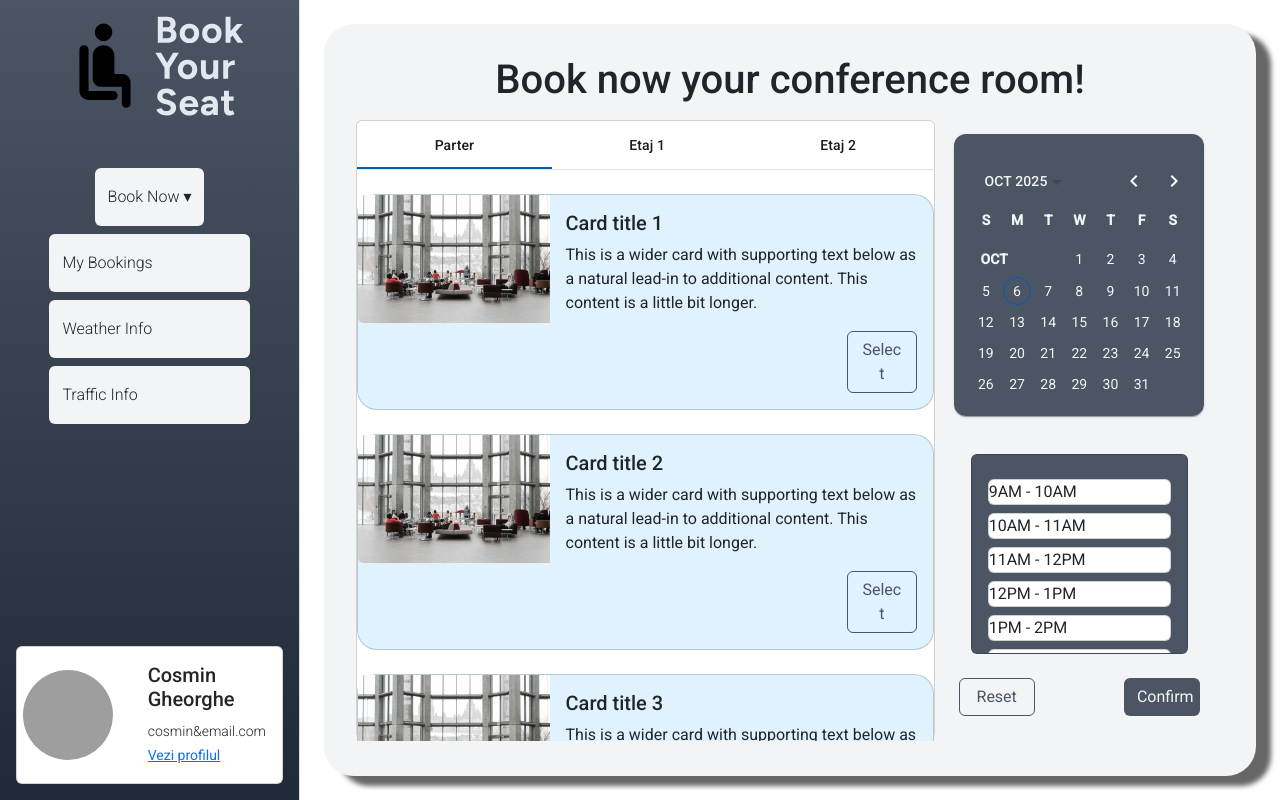
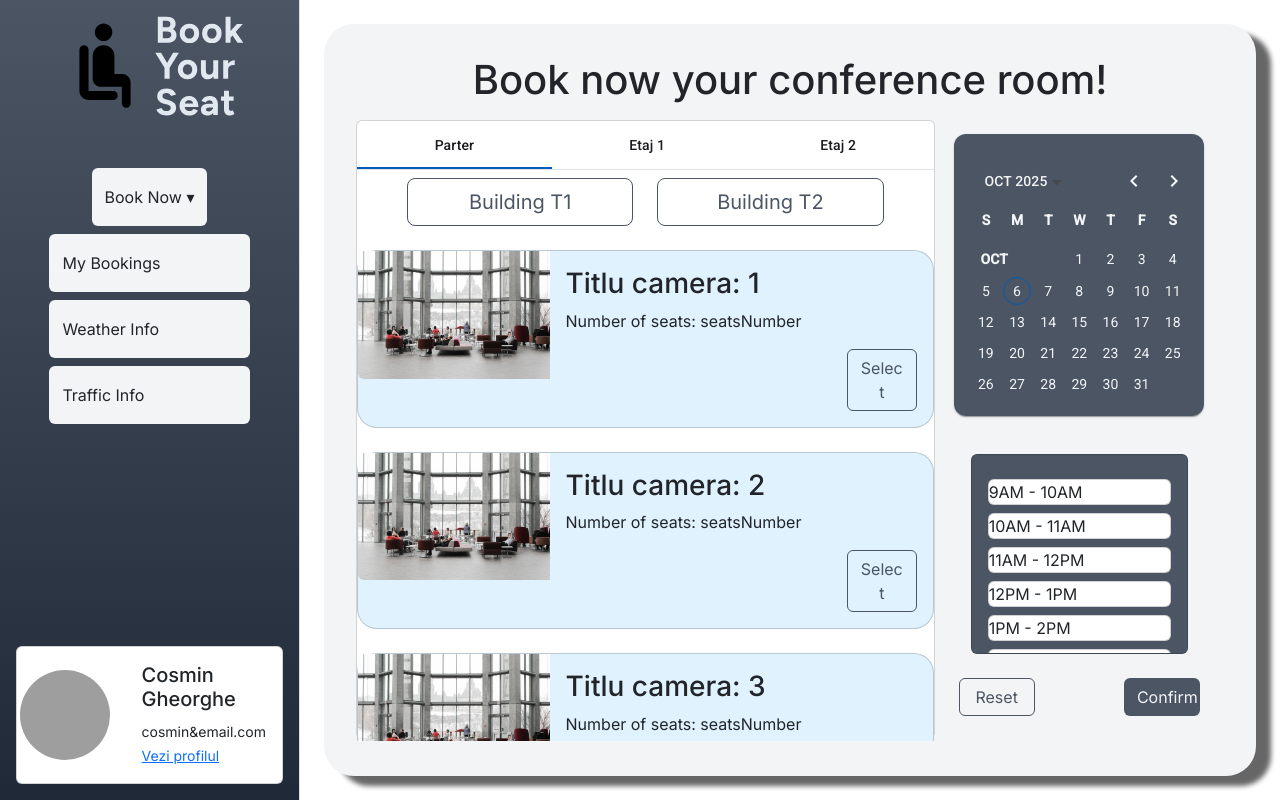
Before and after one commit to ITSSBackToSchool/echipa-3-frontend, an Angular app: page /conference-rooms in a window 1280 px wide. Built offline with nearby package versions, Linux system fonts and the light colour scheme; grey boxes are pictures that could not be loaded.

Commit message:
add buttons for filtering buildings and add logic for select and choose building buttons to be selected globally

```diff
--- a/src/app/pages/office-seats/office-seats.component.ts
+++ b/src/app/pages/office-seats/office-seats.component.ts
@@ -64,14 +64,19 @@ export class OfficeSeatsComponent {
     const url = 'http://localhost:8080/reservations/seats';
     console.log('POST reservation', url, body);
     this.http.post(url, body).subscribe({
-      next: (res) => {
+      next: () => {
         alert('Reservation success!');
 
         if (this.selectedRangeStart && this.selectedRangeEnd) {
           this.fetchSeatData(this.selectedRangeStart, this.selectedRangeEnd);
         }
       },
-      error: (err) => alert(`Error occured: ${err}`),
+      error: () => {
+        alert(`Locul a fost deja rezervat`);
+        if (this.selectedRangeStart && this.selectedRangeEnd) {
+          this.fetchSeatData(this.selectedRangeStart, this.selectedRangeEnd);
+        }
+      },
     });
   }
 
--- a/src/app/room-selector/room-selector.component.css
+++ b/src/app/room-selector/room-selector.component.css
@@ -29,3 +29,14 @@
   color: #f3f4f6;
   transition: all 0.3s ease;
 }
+.on-click {
+  background-color: #4b5563;
+  color: #f3f4f6;
+}
+.btn-building {
+  width: 100%;
+}
+
+.tab-content {
+  overflow-x: hidden;
+}
--- a/src/app/room-selector/room-selector.component.html
+++ b/src/app/room-selector/room-selector.component.html
@@ -1,9 +1,103 @@
 <mat-tab-group class="vertical-scroll-tabs">
   <mat-tab label="Parter">
     <div class="tab-content">
+      <div class="row mt-2 justify-content-center">
+        <div class="col-5 d-flex justify-content-center">
+          <button
+            type="button"
+            class="btn btn-confirm btn-building btn-lg"
+            [ngClass]="{ 'on-click': selectedBuilding === 'T1' }"
+            (click)="selectBuilding('T1')"
+          >
+            Building T1
+          </button>
+        </div>
+        <div class="col-5 d-flex justify-content-center">
+          <button
+            type="button"
+            class="btn btn-confirm btn-building btn-lg"
+            [ngClass]="{ 'on-click': selectedBuilding === 'T2' }"
+            (click)="selectBuilding('T2')"
+          >
+            Building T2
+          </button>
+        </div>
+      </div>
+
       <div class="d-grid gap-4 mt-4 justify-content-center">
         <div
-          *ngFor="let card of [1, 2, 3, 4, 5]"
+          *ngFor="let card of cards"
+          class="card"
+          style="
+            max-width: 750px;
+            border-radius: 20px;
+            background-color: #e0f2fe;
+          "
+        >
+          <div class="row g-0">
+            <div class="col-md-4">
+              <img
+                src="poza-lounge.jpg"
+                class="img-fluid rounded-start"
+                alt="..."
+              />
+            </div>
+            <div class="col-md-8">
+              <div class="card-body">
+                <h3 class="card-title">Titlu camera: {{ card }}</h3>
+                <p class="card-text">Number of seats: seatsNumber</p>
+                <div class="row justify-content-end">
+                  <div class="col-9"></div>
+                  <div class="col-3">
+                    <button
+                      type="button"
+                      class="btn w-100"
+                      [ngClass]="{
+                        'on-click':
+                          selectedCardFloor === 'Parter' &&
+                          selectedCardNumber === card
+                      }"
+                      (click)="selectCard('Parter', card)"
+                    >
+                      Select
+                    </button>
+                  </div>
+                </div>
+              </div>
+            </div>
+          </div>
+        </div>
+      </div>
+    </div>
+  </mat-tab>
+
+  <mat-tab label="Etaj 1">
+    <div class="tab-content">
+      <div class="row mt-2 justify-content-center">
+        <div class="col-5 d-flex justify-content-center">
+          <button
+            type="button"
+            class="btn btn-confirm btn-building btn-lg"
+            [ngClass]="{ 'on-click': selectedBuilding === 'T1' }"
+            (click)="selectBuilding('T1')"
+          >
+            Building T1
+          </button>
+        </div>
+        <div class="col-5 d-flex justify-content-center">
+          <button
+            type="button"
+            class="btn btn-confirm btn-building btn-lg"
+            [ngClass]="{ 'on-click': selectedBuilding === 'T2' }"
+            (click)="selectBuilding('T2')"
+          >
+            Building T2
+          </button>
+        </div>
+      </div>
+      <div class="d-grid gap-4 mt-4 justify-content-center">
+        <div
+          *ngFor="let card of cards"
           class="card"
           style="
             max-width: 750px;
@@ -30,7 +124,18 @@
                 <div class="row justify-content-end">
                   <div class="col-9"></div>
                   <div class="col-3">
-                    <button type="button" class="btn w-100">Select</button>
+                    <button
+                      type="button"
+                      class="btn w-100"
+                      [ngClass]="{
+                        'on-click':
+                          selectedCardFloor === 'Etaj 1' &&
+                          selectedCardNumber === card
+                      }"
+                      (click)="selectCard('Etaj 1', card)"
+                    >
+                      Select
+                    </button>
                   </div>
                 </div>
               </div>
@@ -41,49 +146,44 @@
     </div>
   </mat-tab>
 
-  <mat-tab label="Etaj 1">
+  <mat-tab label="Etaj 2">
     <div class="tab-content">
+      <div class="row mt-2 justify-content-center">
+        <div class="col-5 d-flex justify-content-center">
+          <button
+            type="button"
+            class="btn btn-confirm btn-building btn-lg"
+            [ngClass]="{ 'on-click': selectedBuilding === 'T1' }"
+            (click)="selectBuilding('T1')"
+          >
+            Building T1
+          </button>
+        </div>
+        <div class="col-5 d-flex justify-content-center">
+          <button
+            type="button"
+            class="btn btn-confirm btn-building btn-lg"
+            [ngClass]="{ 'on-click': selectedBuilding === 'T2' }"
+            (click)="selectBuilding('T2')"
+          >
+            Building T2
+          </button>
+        </div>
+      </div>
       <div class="d-grid gap-4 mt-4 justify-content-center">
         <div
-          *ngFor="let card of [1, 2, 3]"
-          class="card mb-3"
-          style="max-width: 750px"
-        >
-          <div class="row g-0">
-            <div class="col-md-4 card-img-container">
-              <img src="poza-lounge.jpg" class="img-fluid d-block" alt="..." />
-            </div>
-            <div class="col-md-8">
-              <div class="card-body">
-                <h5 class="card-title">Card title {{ card }}</h5>
-                <p class="card-text">
-                  This is content for tab two. It can be different for each tab.
-                </p>
-                <p class="card-text">
-                  <small class="text-body-secondary"
-                    >Last updated 5 mins ago</small
-                  >
-                </p>
-              </div>
-            </div>
-          </div>
-        </div>
-      </div>
-    </div>
-  </mat-tab>
-
-  <mat-tab label="Etaj 2">
-    <div class="tab-content">
-      <div class="d-grid gap-4 mt-4 justify-content-center">
-        <div
-          *ngFor="let card of [1, 2, 3]"
-          class="card mb-3"
-          style="max-width: 750px"
+          *ngFor="let card of cards"
+          class="card"
+          style="
+            max-width: 750px;
+            border-radius: 20px;
+            background-color: #e0f2fe;
+          "
         >
           <div class="row g-0">
             <div class="col-md-4">
               <img
-                src="pexels-quark-studio-1159039-3201921.jpg"
+                src="poza-lounge.jpg"
                 class="img-fluid rounded-start"
                 alt="..."
               />
@@ -92,14 +192,27 @@
               <div class="card-body">
                 <h5 class="card-title">Card title {{ card }}</h5>
                 <p class="card-text">
-                  This is content for tab three. Each tab can have its own
-                  cards.
+                  This is a wider card with supporting text below as a natural
+                  lead-in to additional content. This content is a little bit
+                  longer.
                 </p>
-                <p class="card-text">
-                  <small class="text-body-secondary"
-                    >Last updated 10 mins ago</small
-                  >
-                </p>
+                <div class="row justify-content-end">
+                  <div class="col-9"></div>
+                  <div class="col-3">
+                    <button
+                      type="button"
+                      class="btn w-100"
+                      [ngClass]="{
+                        'on-click':
+                          selectedCardFloor === 'Etaj 2' &&
+                          selectedCardNumber === card
+                      }"
+                      (click)="selectCard('Etaj 2', card)"
+                    >
+                      Select
+                    </button>
+                  </div>
+                </div>
               </div>
             </div>
           </div>
--- a/src/app/room-selector/room-selector.component.ts
+++ b/src/app/room-selector/room-selector.component.ts
@@ -9,7 +9,27 @@ import { MatTabsModule } from '@angular/material/tabs';
   styleUrl: './room-selector.component.css',
 })
 export class RoomSelectorComponent {
-  cards = [1, 2, 3, 4, 5]; // lista de carduri
+  cards = [1, 2, 3, 4, 5];
+
+  selectedBuilding: 'T1' | 'T2' | null = null;
+
+  selectedCardFloor: 'Parter' | 'Etaj 1' | 'Etaj 2' | null = null;
+  selectedCardNumber: number | null = null;
+
+  selectBuilding(building: 'T1' | 'T2') {
+    this.selectedBuilding =
+      this.selectedBuilding === building ? null : building;
+  }
+
+  selectCard(floor: 'Parter' | 'Etaj 1' | 'Etaj 2', card: number) {
+    if (this.selectedCardFloor === floor && this.selectedCardNumber === card) {
+      this.selectedCardFloor = null;
+      this.selectedCardNumber = null;
+    } else {
+      this.selectedCardFloor = floor;
+      this.selectedCardNumber = card;
+    }
+  }
 
   constructor() {}
 }
--- a/src/index.html
+++ b/src/index.html
@@ -1,13 +1,23 @@
-<!doctype html>
+<!DOCTYPE html>
 <html lang="en">
   <head>
-  <meta charset="utf-8">
+    <link
+      href="https://fonts.googleapis.com/css2?family=Inter:wght@400;500;600;700&display=swap"
+      rel="stylesheet"
+    />
+    <meta charset="utf-8" />
     <title>SeatBookingFrontend</title>
-  <base href="/">
-  <meta name="viewport" content="width=device-width, initial-scale=1">
-  <link rel="icon" type="image/x-icon" href="favicon.ico">
-  <link href="https://fonts.googleapis.com/css2?family=Roboto:wght@300;400;500&display=swap" rel="stylesheet">
-  <link href="https://fonts.googleapis.com/icon?family=Material+Icons" rel="stylesheet">
+    <base href="/" />
+    <meta name="viewport" content="width=device-width, initial-scale=1" />
+    <link rel="icon" type="image/x-icon" href="favicon.ico" />
+    <link
+      href="https://fonts.googleapis.com/css2?family=Roboto:wght@300;400;500&display=swap"
+      rel="stylesheet"
+    />
+    <link
+      href="https://fonts.googleapis.com/icon?family=Material+Icons"
+      rel="stylesheet"
+    />
   </head>
   <body>
     <app-root></app-root>
--- a/src/styles.css
+++ b/src/styles.css
@@ -7,7 +7,7 @@ body {
 }
 body {
   margin: 0;
-  font-family: Roboto, "Helvetica Neue", sans-serif;
+  font-family: "Inter", sans-serif;
 }
 .demo-inline-calendar-card {
   width: 300px;
```
Lines whose indentation alone changed are shown as unchanged.
